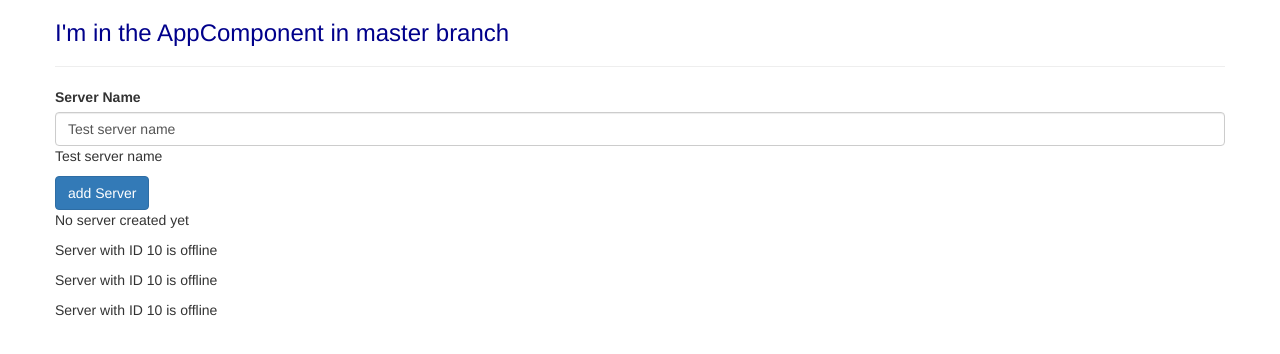
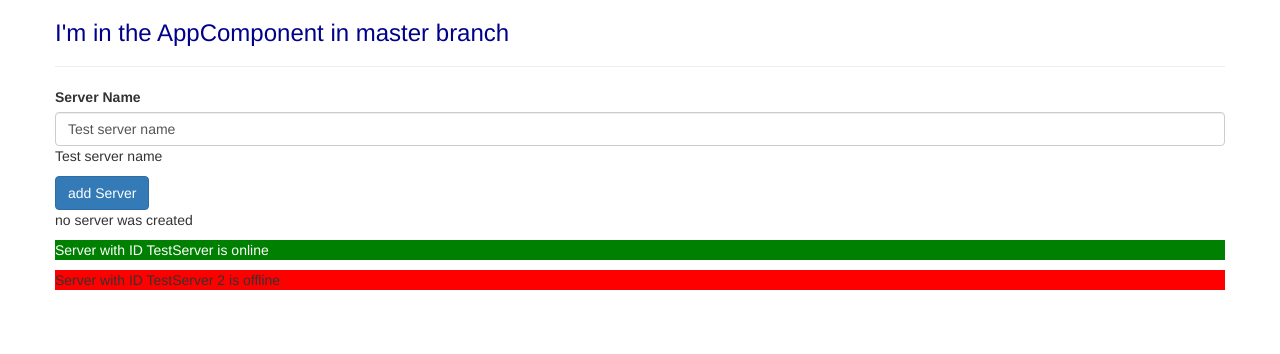
Before and after one commit to NickolayK/a8bootstrapTutorial, an Angular app: page / in a window 1280 px wide. Shown: the top 354 px of the page. Built offline with nearby package versions, Linux system fonts and the light colour scheme.

Commit message:
end chapter "The basics"

```diff
--- a/src/app/server/server.component.html
+++ b/src/app/server/server.component.html
@@ -1,3 +1,3 @@
-<p>
-Server with ID {{serverId}}  is {{getServerStatus()}}
+<p [ngStyle]= " { backgroundColor : getColor()  }"  [ngClass]="{online : serverStatus === 'online'}">
+Server with ID {{serverName}}  is {{getServerStatus()}}
 </p>
--- a/src/app/server/server.component.scss
+++ b/src/app/server/server.component.scss
@@ -0,0 +1,3 @@
+.online{
+    color : white;
+}
--- a/src/app/server/server.component.ts
+++ b/src/app/server/server.component.ts
@@ -1,4 +1,4 @@
-import { Component, OnInit } from '@angular/core';
+import { Component, OnInit, Input } from '@angular/core';
 
 @Component({
   selector: 'app-server',
@@ -8,8 +8,13 @@
 export class ServerComponent implements OnInit {
 
   serverId :number = 10;
-  serverStatus :string = 'offline'
-  constructor() { }
+  serverStatus :string ;
+  @Input() serverName :string
+  constructor() {
+
+    this.serverStatus = Math.random() > 0.5 ? 'online' : 'offline'
+
+  }
 
   ngOnInit() {
   }
@@ -17,4 +22,7 @@
   getServerStatus(){
     return this.serverStatus
   }
+  getColor(){
+      return this.serverStatus === 'online' ?  'green' : 'red';
+  }
 }
--- a/src/app/servers/servers.component.html
+++ b/src/app/servers/servers.component.html
@@ -4,7 +4,12 @@
 <p>{{serverName}}</p>
 
 <button class="btn btn-primary" [disabled]="!allowBewServer" (click)="onCreateServer()">add Server</button>
-<p>{{serverCreationStatus}}</p>
-<app-server></app-server>
-<app-server></app-server>
-<app-server></app-server>
+<!-- <p [innerText]= "serverCreationStatus "></p>
+<p>{{serverCreationStatus}}</p> -->
+
+<p *ngIf="serverCreated ; else noServer" > server was created , Name is {{serverName}}</p>
+<ng-template #noServer>
+    <p > no server was created</p>
+</ng-template>
+
+<app-server *ngFor="let server of servers" [serverName]="server"></app-server>
--- a/src/app/servers/servers.component.ts
+++ b/src/app/servers/servers.component.ts
@@ -12,6 +12,9 @@
   allowBewServer : boolean = false;
   serverCreationStatus :string = 'No server created yet';
   serverName :string = 'Test server name ';
+  serverCreated : boolean = false;
+  servers = ['TestServer', 'TestServer 2 '];
+
   constructor() {
 
     setTimeout(()=>{
@@ -23,7 +26,9 @@
   }
 
   onCreateServer(){
-    this.serverCreationStatus = `server was created , Name is : ${ this.serverName}`;
+    // this.serverCreationStatus = `server was created , Name is : ${ this.serverName}`;
+    this.serverCreated = true;
+    this.servers.push(this.serverName);
   }
 
   onUpdateServeName(event : any){
```
